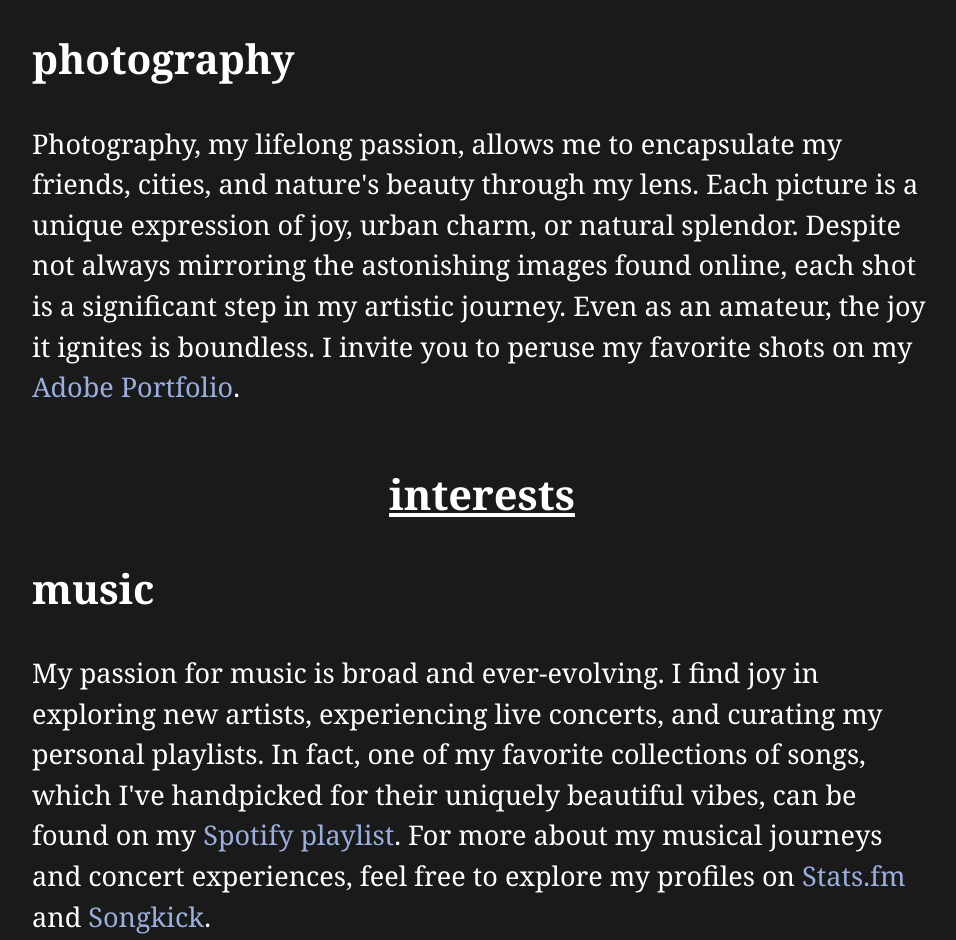
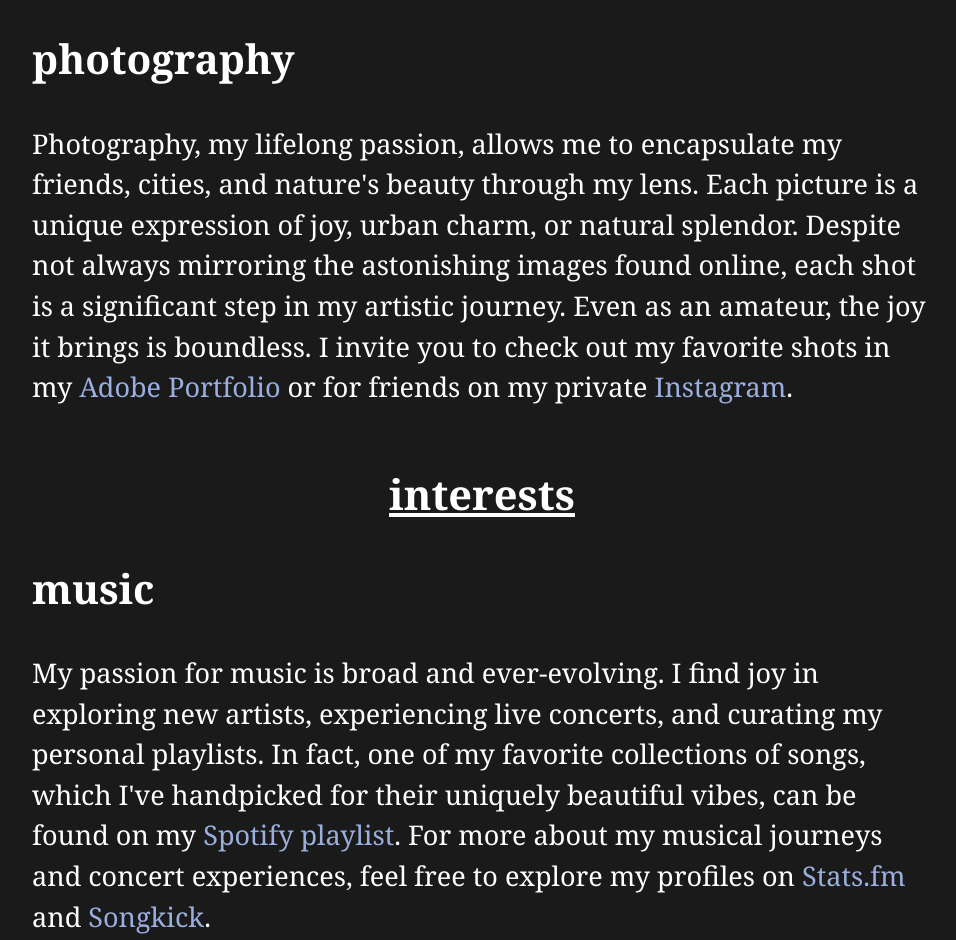
Before and after one commit to janfelixvs/janfelixvs.me, a plain HTML site: page index.html in a window 1280 px wide. Shown: the part 1080-2020 px from the top of the page, without its empty margins (158-1114 px from the left). Drawn offline with Linux system fonts and the light colour scheme.

Commit message:
Instagram, Github

```diff
--- a/index.html
+++ b/index.html
@@ -41,10 +41,10 @@
           friends, cities, and nature's beauty through my lens. Each picture
           is a unique expression of joy, urban charm, or natural splendor.
           Despite not always mirroring the astonishing images found online,
-          each shot is a significant step in my artistic journey. Even as an
-          amateur, the joy it ignites is boundless. I invite you to peruse my
-          favorite shots on my
-          <a href="https://janfelixvs.myportfolio.com/">Adobe Portfolio</a>.
+          each shot is a significant step in my artistic journey. Even as an amateur, the joy it brings is boundless. I
+          invite you to check out my favorite shots in my
+          <a href="https://janfelixvs.myportfolio.com/">Adobe Portfolio</a> or for friends on my private <a
+            href="https://instagram.com/janfelixvs">Instagram</a>.
         </p>
       </section>
     </div>
@@ -88,8 +88,7 @@
           acquired significant proficiency with Java, Talend, and SQL.
           Alongside my professional and academic commitments, I pursue a
           personal interest in website development, maintaining my own site as
-          an irregular hobby project. Though I only infrequently share
-          projects publicly, some select works can be found on my
+          an irregular hobby project. You also can find me on
           <a href="https://github.com/janfelixvs">Github</a>.
         </p>
       </section>
@@ -107,9 +106,6 @@
             <a href="https://discord.com/users/214638825534652417">Discord / janfelixvs</a>
           </li>
           <li>
-            <a href="https://instagram.com/janfelixvs">Instagram / janfelixvs</a>
-          </li>
-          <li>
             <a href="mailto:website@janfelixvs.me">E-Mail / website@janfelixvs.me</a>
           </li>
         </ul>
```
